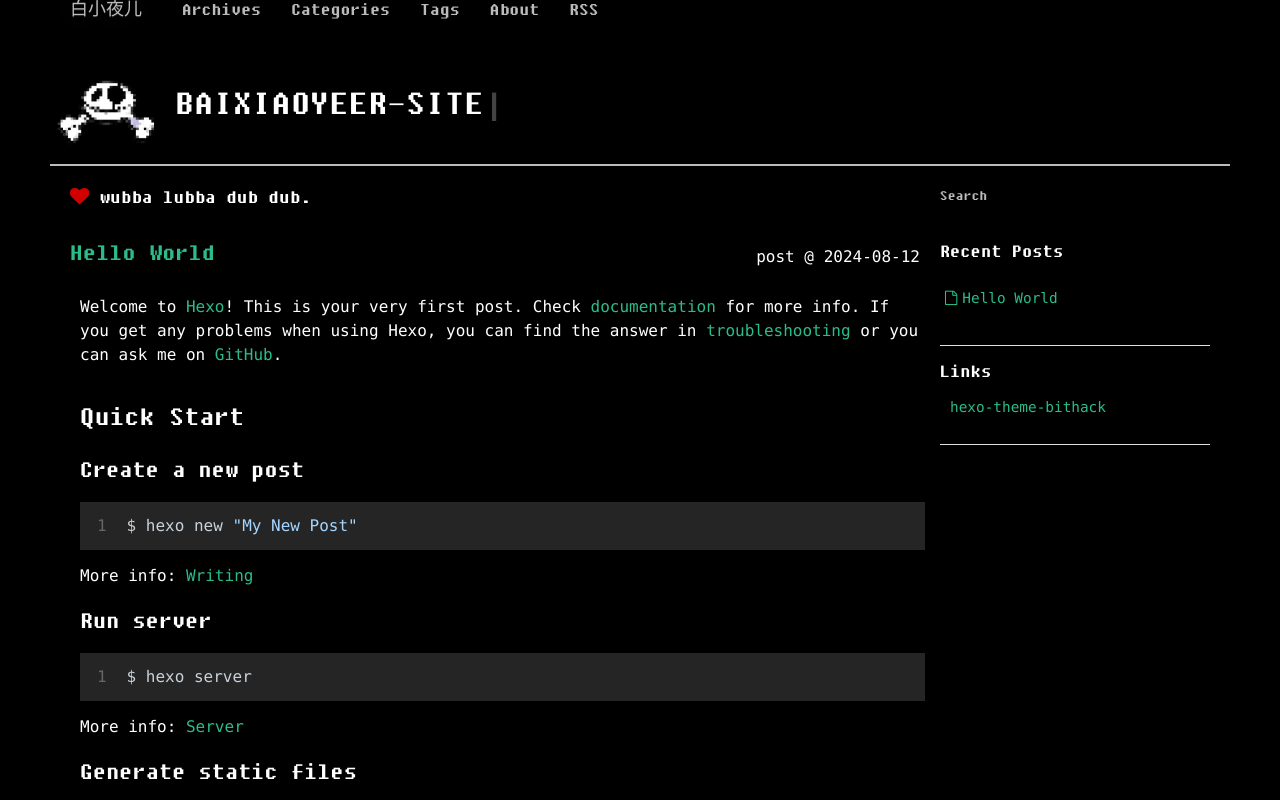
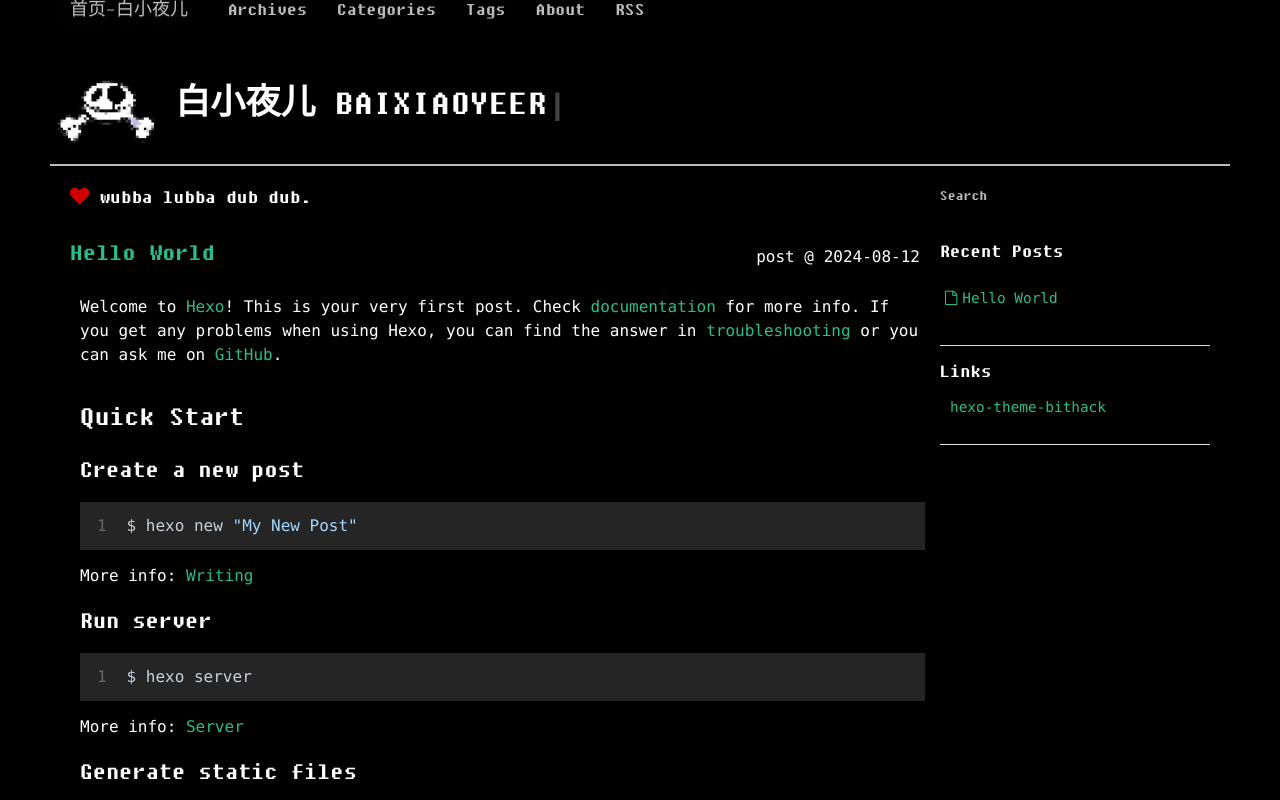
Before and after one commit to baixiaoyeer/baixiaoyeer.github.io, a plain HTML site: page index.html in a window 1280 px wide. Shown: the top 800 px of the page. Drawn offline with Linux system fonts and the light colour scheme.

Commit message:
Site updated: 2024-08-12 16:34:14

```diff
--- a/index.html
+++ b/index.html
@@ -6,7 +6,7 @@
   <meta http-equiv="cache-control" content="no-cache">
   <meta http-equiv="expires" content="0">
 
-  <title>白小夜儿</title>
+  <title>首页-白小夜儿</title>
   <meta name="author" content="Baixiaoyeer">
 
   <meta name="description" content="An electron floating between reality and virtuality, either static or stirring ~">
@@ -15,14 +15,14 @@
   <meta name="viewport" content="width=device-width, initial-scale=1, maximum-scale=1">
 
 
-  <meta property="og:site_name" content="白小夜儿"/>
+  <meta property="og:site_name" content="首页-白小夜儿"/>
 
 
     <meta property="og:image" content=""/>
 
 
 
-    <link rel="alternative" href="/atom.xml" title="白小夜儿" type="application/atom+xml">
+    <link rel="alternative" href="/atom.xml" title="首页-白小夜儿" type="application/atom+xml">
 
 
     <link href="/favicon.png" rel="icon">
@@ -67,7 +67,7 @@
         <span class="icon-bar"></span>
         <span class="icon-bar"></span>
       </button>
-	  <a class="navbar-brand" href="/">白小夜儿</a>
+	  <a class="navbar-brand" href="/">首页-白小夜儿</a>
       <div class="collapse navbar-collapse nav-menu">
 		<ul class="nav navbar-nav">
 
@@ -110,7 +110,7 @@
   <div class="container">
   	<div class="content">
     	 <div class="page-header logo">
-  <h1>baixiaoyeer-site<span class="blink-fast">|</span></h1>
+  <h1>白小夜儿 baixiaoyeer<span class="blink-fast">|</span></h1>
 </div>
 
 <div class="row page">
```
Also changed, not shown: 2024/08/12/hello-world/index.html (+4 -4 lines), about/index.html (+4 -4 lines), archives/2024/08/index.html (+4 -4 lines), archives/2024/index.html (+4 -4 lines), archives/index.html (+4 -4 lines).
